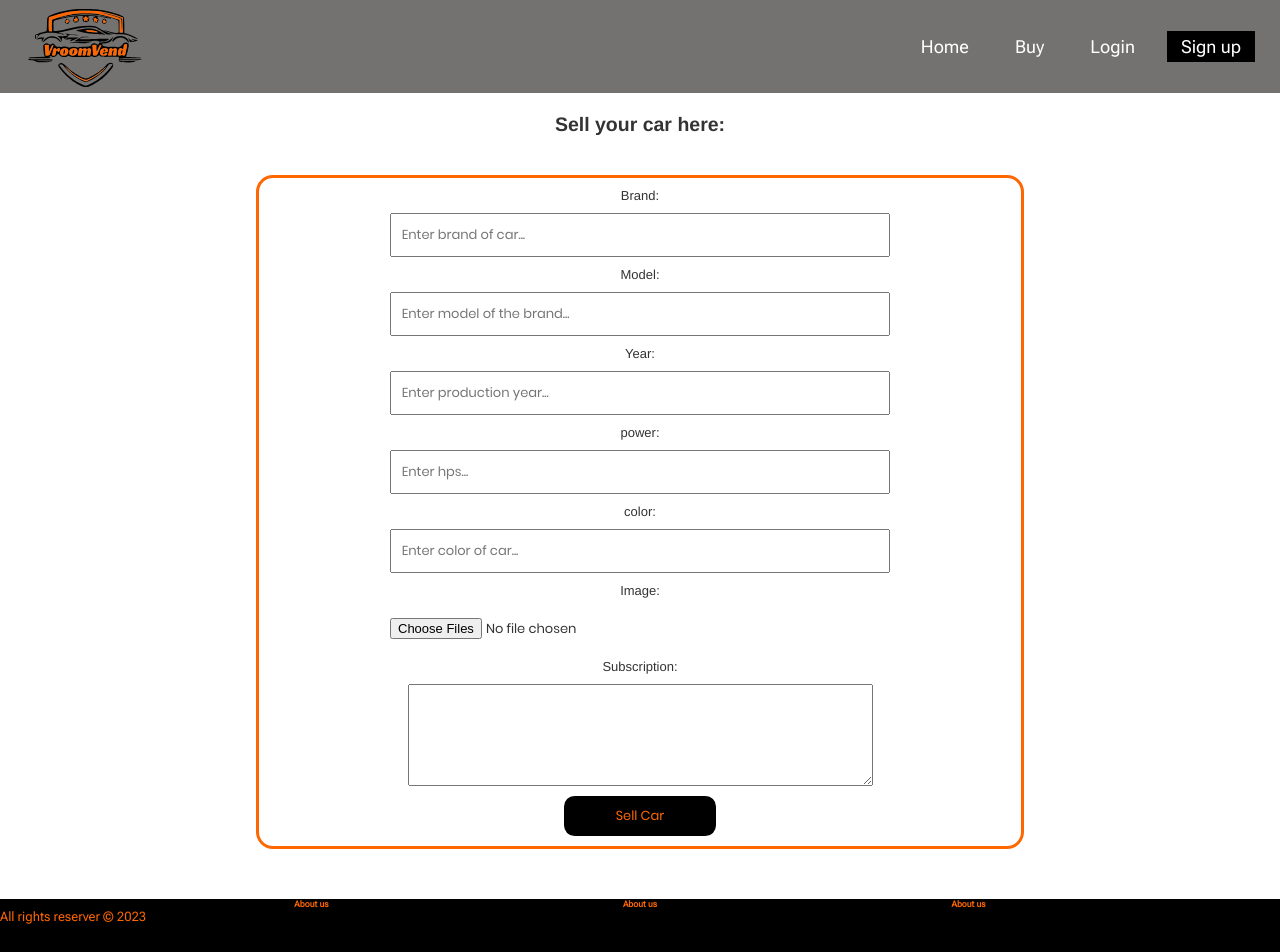
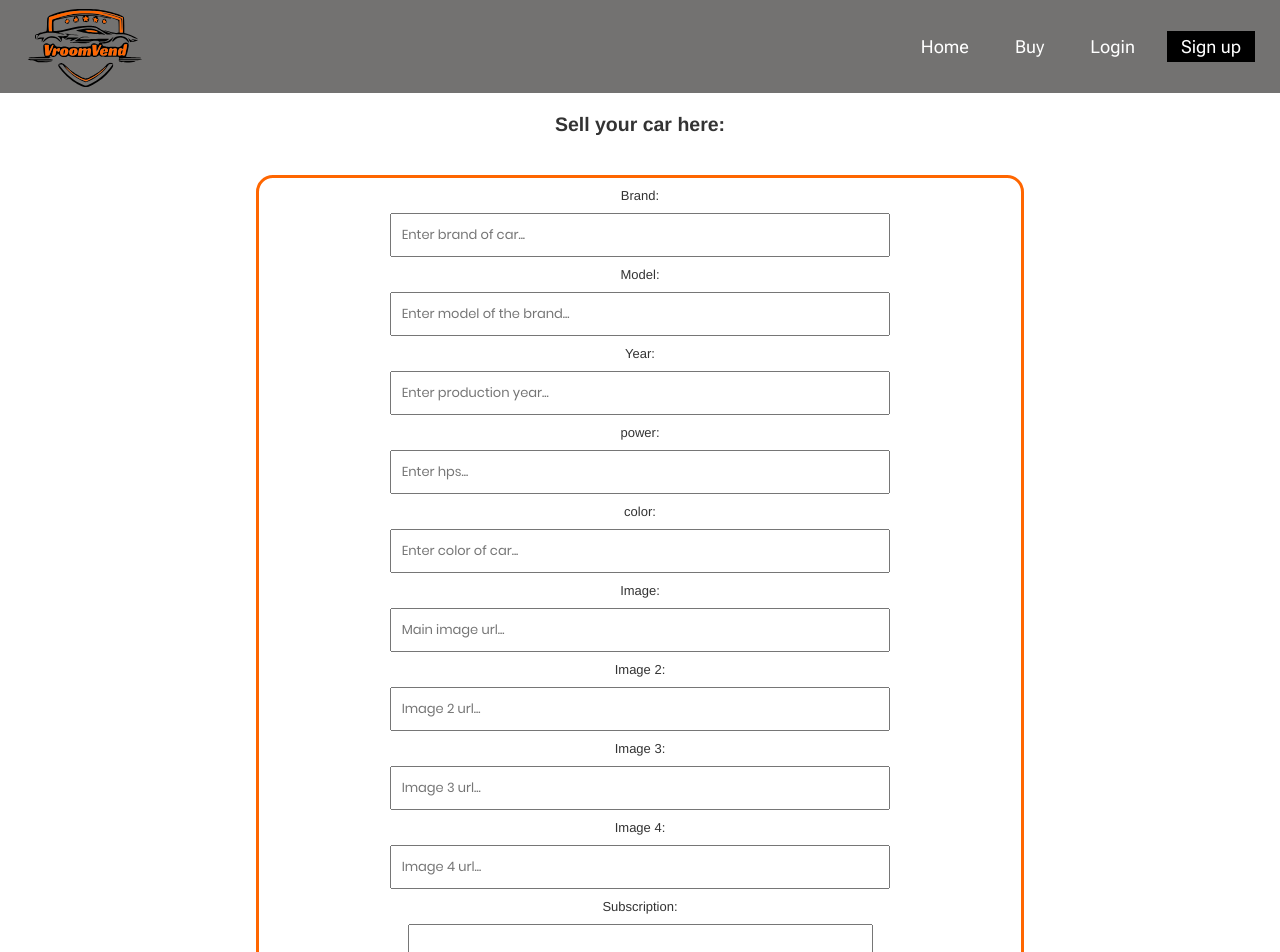
Before and after one commit to LetRookie/VroomVend, a React (Vite) app in the folder client/: page /sell in a window 1280 px wide. Shown: the top 952 px of the page. Built offline with nearby package versions, Linux system fonts and the light colour scheme.

Commit message:
Fetch modification

```diff
--- a/client/src/components/sell-car/SellCar.jsx
+++ b/client/src/components/sell-car/SellCar.jsx
@@ -35,14 +35,16 @@ export default function SellCar() {
                     <input type="text" name="power" id="power" placeholder="   Enter hps..." />
                     <label htmlFor="color">color:</label>
                     <input type="text" name="color" id="color" placeholder="   Enter color of car..." />
+                    {/* <label htmlFor="imageUrl">Image:</label> */}
+                    {/* <input type="file" name="imageUrl" id="imageUrl" multiple={true} placeholder="   Main image url..." /> */}
                     <label htmlFor="imageUrl">Image:</label>
-                    <input type="file" name="imageUrl" id="imageUrl" multiple={true} placeholder="   Main image url..." />
-                    {/* <label htmlFor="img1">Image 2:</label>
+                    <input type="text" name="imageUrl" id="imageUrl" placeholder="   Main image url..." />
+                    <label htmlFor="img1">Image 2:</label>
                     <input type="text" name="img1" id="img1" placeholder="   Image 2 url..." />
                     <label htmlFor="img2">Image 3:</label>
                     <input type="text" name="img2" id="img2" placeholder="   Image 3 url..." />
                     <label htmlFor="img3">Image 4:</label>
-                    <input type="text" name="img3" id="img3" placeholder="   Image 4 url..." /> */}
+                    <input type="text" name="img3" id="img3" placeholder="   Image 4 url..." />
                     <label htmlFor="subscription">Subscription:</label>
                     <textarea name="subscription" id="subsciption" cols="40" rows="5"></textarea>
 
--- a/client/src/services/carService.js
+++ b/client/src/services/carService.js
@@ -1,11 +1,11 @@
 import * as request from "../lib/request";
 
-const baseUrl = 'http://localhost:3030/jsonstore/cars';
+const baseUrl = 'http://localhost:3030/data/cars';
 
 
 export const getAll = async () => {
     const result = await request.get(baseUrl);
-    return Object.values(result);
+    return result;
 }
 
 export const create = async (data) => {
```
